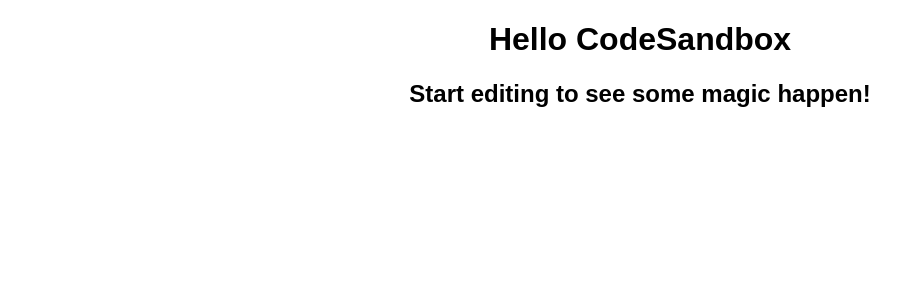
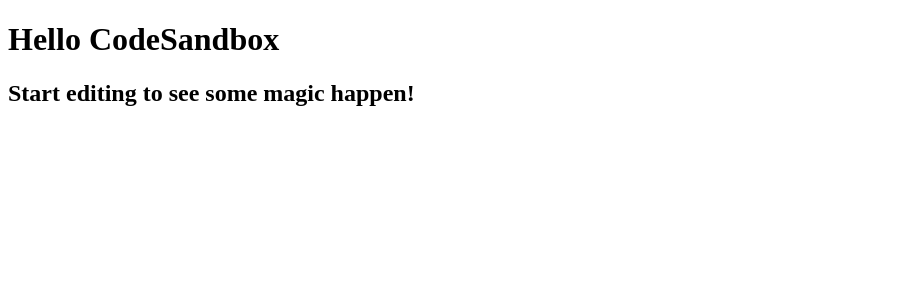
Before and after one commit to ManojChenna/redux_basics, a React (Create React App) app: page / in a window 1280 px wide. Shown: the top 300 px of the page, without its empty margins (0-924 px from the left). Built offline with nearby package versions, Linux system fonts and the light colour scheme.

Commit message:
initial commit

```diff
--- a/src/App.js
+++ b/src/components/App.js
@@ -1,5 +1,4 @@
 import React from "react";
-import "./styles.css";
 
 export default function App() {
   return (
--- a/src/index.js
+++ b/src/index.js
@@ -1,12 +1,6 @@
 import React from "react";
 import ReactDOM from "react-dom";
 
-import App from "./App";
+import App from "./components/App";
 
-const rootElement = document.getElementById("root");
-ReactDOM.render(
-  <React.StrictMode>
-    <App />
-  </React.StrictMode>,
-  rootElement
-);
+ReactDOM.render(<App />, document.querySelector("#root"));
--- a/src/styles.css
+++ /dev/null
@@ -1,4 +0,0 @@
-.App {
-  font-family: sans-serif;
-  text-align: center;
-}
```
